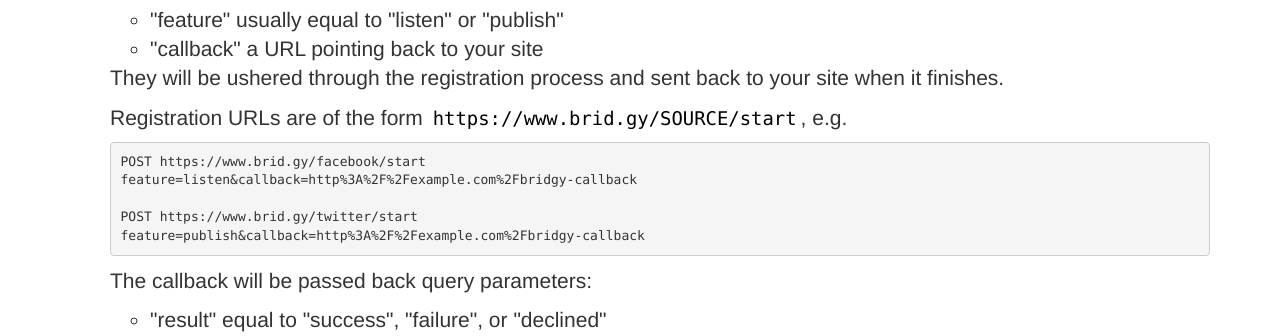
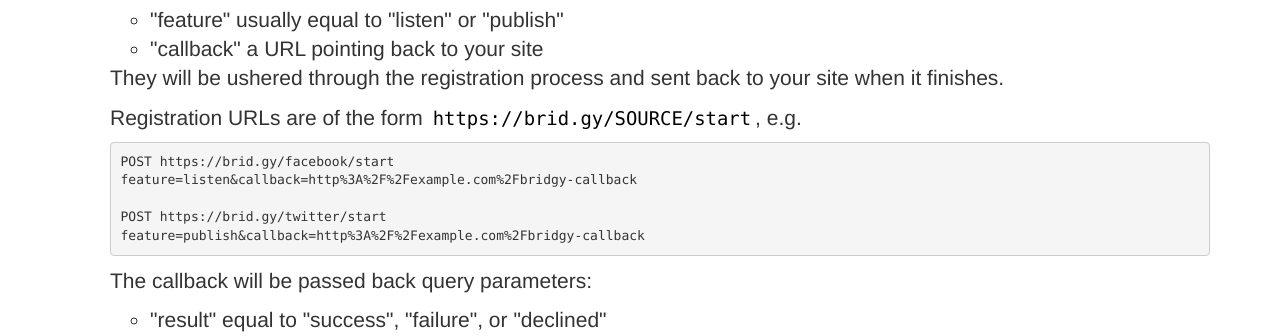
Before and after one commit to snarfed/bridgy, a Django app: template templates/about.html in a window 1280 px wide. Shown: the part 4851-5187 px from the top of the page. Run offline with Django 3.2, Linux system fonts and the light colour scheme; the template is opened without the code that fills it, so the values that code supplies are empty; some libraries are stand-ins or nearby versions.

Commit message:
drop the www, move to just brid.gy
...because app engine now supports SSL on naked domains! woot!

https://cloud.google.com/appengine/docs/using-custom-domains-and-ssl

```diff
--- a/app.py
+++ b/app.py
@@ -42,7 +42,8 @@ from google.appengine.ext import ndb
 from google.appengine.ext.ndb.stats import KindStat, KindPropertyNameStat
 import webapp2
 
-canonicalize_domain = webutil_handlers.redirect('brid-gy.appspot.com', 'www.brid.gy')
+canonicalize_domain = webutil_handlers.redirect(
+  ('brid-gy.appspot.com', 'www.brid.gy'), 'brid.gy')
 
 class DashboardHandler(webutil_handlers.TemplateHandler, util.Handler):
   """Base handler for both the front page and user pages."""
--- a/blogger.py
+++ b/blogger.py
@@ -9,7 +9,7 @@ http://gdata-python-client.googlecode.com/hg/pydocs/gdata.blogger.data.html
 To use, go to your Blogger blog's dashboard, click Template, Edit HTML, then
 put this in the head section:
 
-<link rel="webmention" href="https://www.brid.gy/webmention/blogger"></link>
+<link rel="webmention" href="https://brid.gy/webmention/blogger"></link>
 
 https://developers.google.com/blogger/docs/2.0/developers_guide_protocol
 https://support.google.com/blogger/answer/42064?hl=en
--- a/facebook.py
+++ b/facebook.py
@@ -170,7 +170,7 @@ class FacebookPage(models.Source):
           self.gr_source.create_notification(
             self.key.id(),
             "Brid.gy's access to your account has expired. Click here to renew it now!",
-            'https://www.brid.gy/facebook/start')
+            'https://brid.gy/facebook/start')
         raise models.DisableSource()
 
       raise
--- a/facebook_test_live.py
+++ b/facebook_test_live.py
@@ -4,7 +4,7 @@
 https://github.com/snarfed/bridgy/issues/406
 
 The canned user is Snoopy Barrett: https://www.facebook.com/100009447618341 ,
-https://www.brid.gy/facebook/1407574399567467 . To refresh his access token in
+https://brid.gy/facebook/1407574399567467 . To refresh his access token in
 facebook_test_user_access_token, reauth on his bridgy user page and then grab it
 from the datastore:
 
--- a/models.py
+++ b/models.py
@@ -216,7 +216,7 @@ class Source(StringIdModel):
   @classmethod
   def bridgy_webmention_endpoint(cls):
     """Returns the Bridgy webmention endpoint for this source type."""
-    return 'https://www.brid.gy/webmention/' + cls.SHORT_NAME
+    return 'https://brid.gy/webmention/' + cls.SHORT_NAME
 
   def get_author_urls(self):
     """Determine the author urls for a particular source.
@@ -454,7 +454,7 @@ class Source(StringIdModel):
 
     author_url = author_urls[0]
     logging.info('Attempting to discover webmention endpoint on %s', author_url)
-    mention = send.WebmentionSend('https://www.brid.gy/', author_url)
+    mention = send.WebmentionSend('https://brid.gy/', author_url)
     mention.requests_kwargs = {'timeout': HTTP_TIMEOUT,
                                'headers': util.USER_AGENT_HEADER}
     try:
--- a/publish.py
+++ b/publish.py
@@ -2,7 +2,7 @@
 
 Webmention spec: http://webmention.org/
 
-Bridgy request and response details: http://www.brid.gy/about#response
+Bridgy request and response details: https://brid.gy/about#response
 
 Example request:
 
--- a/templates/about.html
+++ b/templates/about.html
@@ -275,12 +275,12 @@ POST to a Bridgy registration URL with the parameters:</p>
 </ul>
 <p>They will be ushered through the registration process and sent back to
 your site when it finishes.</p>
-<p>Registration URLs are of the form <code>https://www.brid.gy/SOURCE/start</code>, e.g.</p>
+<p>Registration URLs are of the form <code>https://brid.gy/SOURCE/start</code>, e.g.</p>
 <pre>
-POST https://www.brid.gy/facebook/start
+POST https://brid.gy/facebook/start
 feature=listen&amp;callback=http%3A%2F%2Fexample.com%2Fbridgy-callback
 
-POST https://www.brid.gy/twitter/start
+POST https://brid.gy/twitter/start
 feature=publish&amp;callback=http%3A%2F%2Fexample.com%2Fbridgy-callback
 </pre>
 <p>The callback will be passed back query parameters:</p>
@@ -483,7 +483,7 @@ so that recipients can fetch and parse them.
 <li id="ssl" class="question">OK, fine. But why brid-gy.appspot.com instead of
 brid.gy?</li>
 <li class="answer">
-<p>It's an SSL thing. The <a href="https://www.brid.gy">brid.gy</a> domain fully
+<p>It's an SSL thing. The <a href="https://brid.gy">brid.gy</a> domain fully
 supports and uses SSL, but it uses
 <a href="http://en.wikipedia.org/wiki/Server_Name_Indication">SNI</a>, a newer
 SSL feature that some older clients and libraries have trouble with. Modern
@@ -513,19 +513,19 @@ webmention manually</a>. Here's how to construct Bridgy's source URLs:
 
 <p>Examples:</p>
 <ul>
-<li><a href="https://www.brid.gy/post/twitter/schnarfed/476408043819659264">
+<li><a href="https://brid.gy/post/twitter/schnarfed/476408043819659264">
   /post/twitter/schnarfed/476408043819659264
 </a></li>
-<li><a href="https://www.brid.gy/comment/instagram/caseorganic/745317887583248368_5792358/745746409237831003">
+<li><a href="https://brid.gy/comment/instagram/caseorganic/745317887583248368_5792358/745746409237831003">
   /comment/instagram/caseorganic/745317887583248368_5792358/745746409237831003
 </a></li>
-<li><a href="https://www.brid.gy/like/googleplus/103651231634018158746/z12ctz3xpyjlilkc422wif14hsagevxyj04/109885715467340555570">
+<li><a href="https://brid.gy/like/googleplus/103651231634018158746/z12ctz3xpyjlilkc422wif14hsagevxyj04/109885715467340555570">
   /like/googleplus/103651231634018158746/z12ctz3xpyjlilkc422wif14hsagevxyj04/109885715467340555570
 </a></li>
-<li><a href="https://www.brid.gy/repost/twitter/schnarfed/478564735265157120/478788580504899584">
+<li><a href="https://brid.gy/repost/twitter/schnarfed/478564735265157120/478788580504899584">
   /repost/twitter/schnarfed/478564735265157120/478788580504899584
 </a></li>
-<li><a href="https://www.brid.gy/rsvp/facebook/212038/675481332531191/724885424">
+<li><a href="https://brid.gy/rsvp/facebook/212038/675481332531191/724885424">
   /rsvp/facebook/212038/675481332531191/724885424
 </a></li>
 </ul>
@@ -640,16 +640,16 @@ even write a script to
 yourself</a>. It's just a single HTTP request!
 </p>
 <p>Bridgy's webmention endpoint
-is <code>https://www.brid.gy/publish/webmention</code>, and the target URL
+is <code>https://brid.gy/publish/webmention</code>, and the target URL
 should be <code>brid.gy/publish/facebook</code>,
 <code>brid.gy/publish/instagram</code> or
 <code>brid.gy/publish/twitter</code>. Your post HTML must also include that same
 target URL to verify your intent to publish. If your server sends webmentions,
 just include any of these invisible links in your post to publish automatically!
 
-<pre>&lt;a href="<a href='https://www.brid.gy/publish/facebook'>https://www.brid.gy/publish/facebook</a>"&gt;&lt;/a&gt;
-&lt;a href="<a href='https://www.brid.gy/publish/instagram'>https://www.brid.gy/publish/instagram</a>"&gt;&lt;/a&gt;
-&lt;a href="<a href='https://www.brid.gy/publish/twitter'>https://www.brid.gy/publish/twitter</a>"&gt;&lt;/a&gt;
+<pre>&lt;a href="<a href='https://brid.gy/publish/facebook'>https://brid.gy/publish/facebook</a>"&gt;&lt;/a&gt;
+&lt;a href="<a href='https://brid.gy/publish/instagram'>https://brid.gy/publish/instagram</a>"&gt;&lt;/a&gt;
+&lt;a href="<a href='https://brid.gy/publish/twitter'>https://brid.gy/publish/twitter</a>"&gt;&lt;/a&gt;
 </pre>
 </p>
 </li>
@@ -667,7 +667,7 @@ u-in-reply-to</a></code>, as if you were publishing a normal
 <pre>&lt;div class="<span class='keyword'>h-entry</span>"&gt;
   &lt;p class="<span class='keyword'>e-content</span>"&gt;<span class='value'>@schnarfed Highly entertaining. Please subscribe me to your newsletter.</span>&lt;/p&gt;
   &lt;a class="<span class='keyword'>u-in-reply-to</span>" href="<a href='https://twitter.com/schnarfed/status/448205453911015425'>https://twitter.com/schnarfed/status/448205453911015425</a>"&gt;&lt;/a&gt;
-  &lt;a href="<a href='https://www.brid.gy/publish/twitter'>https://www.brid.gy/publish/twitter</a>"&gt;&lt;/a&gt;
+  &lt;a href="<a href='https://brid.gy/publish/twitter'>https://brid.gy/publish/twitter</a>"&gt;&lt;/a&gt;
 &lt;/div&gt;
 </pre>
 
@@ -786,7 +786,7 @@ short link as the webmention's <code>source</code> parameter.
 <li class="answer">
 <p>Bridgy handles webmentions synchronously, so it knows the result when it
 responds. A <code>POST</code> to
-<code>http://brid.gy/publish/webmention</code> will return
+<code>https://brid.gy/publish/webmention</code> will return
 <code>200 OK</code> on success with a JSON response containing at least
 a <code>url</code> field that points to the silo object that it operated on. The
 same URL is included in the <code>Location</code> HTTP header. For
@@ -798,7 +798,7 @@ object.
 <p>For example, this request for an original post:
 </p>
 <pre>POST <span class="keyword">source</span>=<span class="link">https://example.com/posts/123</span>
-     &<span class="keyword">target</span>=<a href="https://www.brid.gy/publish/facebook">https://www.brid.gy/publish/facebook</a></pre>
+     &<span class="keyword">target</span>=<a href="https://brid.gy/publish/facebook">https://brid.gy/publish/facebook</a></pre>
 <p>will receive this response:
 </p>
 <pre>HTTP/1.1 200 OK
--- a/templates/blogger_user.html
+++ b/templates/blogger_user.html
@@ -4,7 +4,7 @@
 <p>Next step: <a target="_blank" href="{{ source.edit_template_url }}">click
     here to open your blog's template</a>, click <em>Edit HTML</em>, and add
     this line after <code>&lt;head&gt;</code>:</p>
-<pre>&lt;link rel="webmention" href="https://www.brid.gy/webmention/blogger" /&gt;</pre>
+<pre>&lt;link rel="webmention" href="https://brid.gy/webmention/blogger" /&gt;</pre>
 <p>Then click <em>Save template</em>.
 <!-- <a href="https://support.google.com/blogger/answer/46870?hl=en&ref_topic=3339246"> -->
 <!--   More details.</a> -->
--- a/templates/social_user.html
+++ b/templates/social_user.html
@@ -120,7 +120,7 @@ Click to enable <a href="/about#listen">listening</a>:
  <input id="source-url" name="source" type="url" required alt="Source URL"></input>
  <input id="source_key" name="source_key" type="hidden" value="{{ source.key.urlsafe }}" />
  <input name="target" type="hidden"
-        value="http://brid.gy/publish/{{ source.SHORT_NAME }}"></input>
+        value="https://brid.gy/publish/{{ source.SHORT_NAME }}"></input>
 
  <nobr>
  &nbsp;
--- a/templates/tumblr_user.html
+++ b/templates/tumblr_user.html
@@ -14,7 +14,7 @@
   <li><a target="_blank" href="{{ source.edit_template_url }}">Click here to
     customize your blog</a>, click <em>Edit HTML,</em> and add this line
     after <code>&lt;head&gt;</code>:</p>
-    <pre>&lt;link rel="webmention" href="https://www.brid.gy/webmention/tumblr" /&gt;</pre>
+    <pre>&lt;link rel="webmention" href="https://brid.gy/webmention/tumblr" /&gt;</pre>
   <p>Then click <em>Update Preview</em>, then <em>Save</em>.</p>
     <!-- <a href="http://www.tumblr.com/docs/en/blog_customization#customhtml"> -->
     <!--   More details.</a> -->
--- a/templates/wordpress_user.html
+++ b/templates/wordpress_user.html
@@ -4,7 +4,7 @@
 <p>Next step: <a target="_blank" href="{{ source.edit_template_url }}">click
     here to edit your blog's widgets</a>, add a Text Widget, and put this in
     the text section:</p>
-<pre>&lt;a rel="webmention" href="https://www.brid.gy/webmention/wordpress"&gt;-&lt;/a&gt;</pre>
+<pre>&lt;a rel="webmention" href="https://brid.gy/webmention/wordpress"&gt;-&lt;/a&gt;</pre>
 <!-- <a href="http://en.support.wordpress.com/widgets/text-widget/">More details.</a> -->
 {% endblock %}
 
--- a/tumblr.py
+++ b/tumblr.py
@@ -3,7 +3,7 @@
 To use, go to your Tumblr dashboard, click Customize, Edit HTML, then put this
 in the head section:
 
-<link rel="webmention" href="https://www.brid.gy/webmention/tumblr">
+<link rel="webmention" href="https://brid.gy/webmention/tumblr">
 
 http://disqus.com/api/docs/
 http://disqus.com/api/docs/posts/create/
--- a/util.py
+++ b/util.py
@@ -33,7 +33,7 @@ POLL_TASK_DATETIME_FORMAT = '%Y-%m-%d-%H-%M-%S'
 # https://developers.facebook.com/docs/reference/ads-api/api-rate-limiting/
 HTTP_RATE_LIMIT_CODES = frozenset(('403', '429', '503'))
 
-USER_AGENT_HEADER = {'User-Agent': 'Bridgy (http://brid.gy/about)'}
+USER_AGENT_HEADER = {'User-Agent': 'Bridgy (https://brid.gy/about)'}
 
 # alias allows unit tests to mock the function
 now_fn = datetime.datetime.now
@@ -62,7 +62,7 @@ def add_poll_task(source, now=False, **kwargs):
   here does.
 
   Note the constant. The string 'default' works in dev_appserver, but routes to
-  default.brid-gy.appspot.com in prod instead of www.brid.gy, which breaks SSL
+  default.brid-gy.appspot.com in prod instead of brid.gy, which breaks SSL
   because appspot.com doesn't have a third-level wildcard cert.
   """
   last_polled_str = source.last_polled.strftime(POLL_TASK_DATETIME_FORMAT)
--- a/wordpress_rest.py
+++ b/wordpress_rest.py
@@ -3,10 +3,10 @@
 To use, go to your WordPress.com blog's admin console, then go to Appearance,
 Widgets, add a Text widget, and put this in its text section:
 
-<a href="https://www.brid.gy/webmention/wordpress" rel="webmention"></a>
+<a href="https://brid.gy/webmention/wordpress" rel="webmention"></a>
 
 (not this, it breaks :/)
-<link rel="webmention" href="https://www.brid.gy/webmention/wordpress">
+<link rel="webmention" href="https://brid.gy/webmention/wordpress">
 
 https://developer.wordpress.com/docs/api/
 create returns id, can lookup by id
```
Also changed, not shown: test/test_facebook.py (+1 -1 lines), test/test_publish.py (+6 -6 lines), test/test_superfeedr.py (+2 -2 lines), test/test_tasks.py (+9 -9 lines), README.md.
